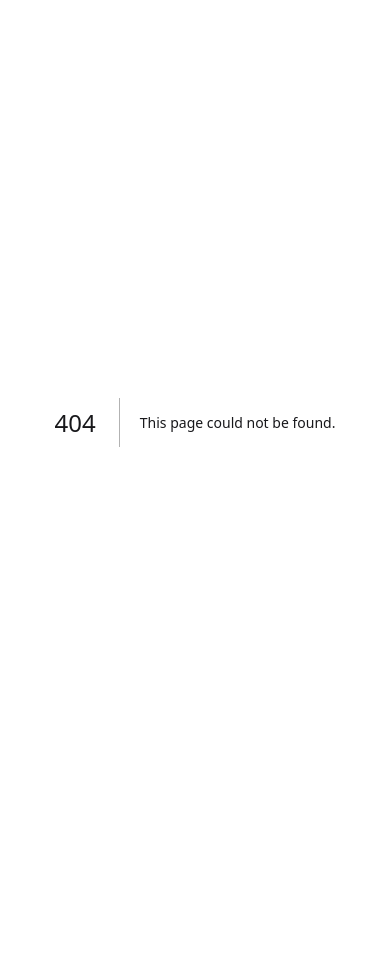
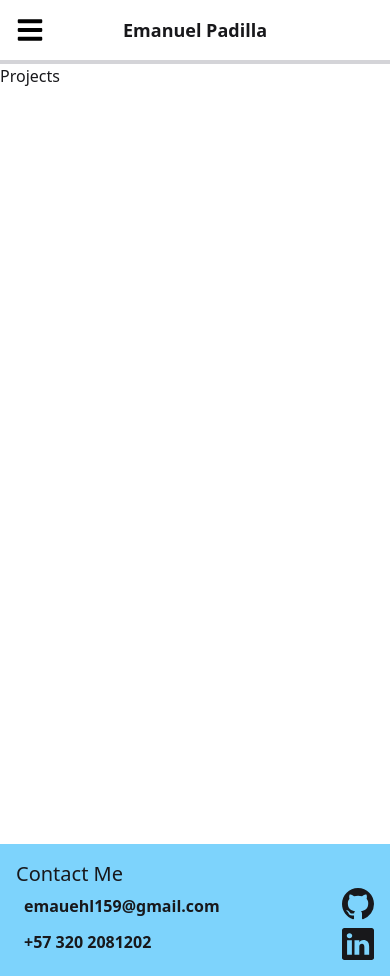
Before and after one commit to Lenoxo/EmanuelDev, a Next.js app: page /projects in a window 390 px wide. Before the commit this address had no page. Before the commit the page ends 844 px from the top, so only its background shows below. Built offline with nearby package versions, Linux system fonts and the light colour scheme.

Commit message:
Added Links to other main pages into MobileMenu. Added Footer, Header and MobileMenu components at MainLayout.

```diff
--- /dev/null
+++ b/src/components/Footer.jsx
@@ -0,0 +1,18 @@
+import { BsGithub, BsLinkedin } from "react-icons/bs";
+export default function Footer() {
+  return (
+    <footer className="h-auto w-full bg-sky-300 p-4">
+      <h3 id="contact-me" className="text-xl">Contact Me</h3>
+      <div className="flex justify-between pl-2">
+        <div className="flex flex-col justify-around font-semibold">
+          <a href="mailto:emauehl159@gmail.com">emauehl159@gmail.com</a>
+          <a href="tel:+573202081202">+57 320 2081202</a>
+        </div>
+        <div className="flex flex-col justify-between space-y-2">
+          <BsGithub className="w-8 h-auto cursor-pointer" />
+          <BsLinkedin className="w-8 h-auto cursor-pointer" />
+        </div>
+      </div>
+    </footer>
+  );
+}
--- /dev/null
+++ b/src/components/MainLayout.jsx
@@ -0,0 +1,23 @@
+import { useState } from "react";
+import Header from "@/components/Header";
+import MobileMenu from "@/components/MobileMenu";
+import Footer from "./Footer";
+
+export default function MainLayout({ children }) {
+  const [showMobileMenu, setShowMobileMenu] = useState(false);
+  return (
+    <>
+      <Header
+        setShowMobileMenu={setShowMobileMenu}
+        showMobileMenu={showMobileMenu}
+      />
+      {showMobileMenu && (
+        <MobileMenu
+          setShowMobileMenu={setShowMobileMenu}
+        />
+      )}
+      {children}
+      <Footer />
+    </>
+  );
+}
--- a/src/components/MobileMenu.jsx
+++ b/src/components/MobileMenu.jsx
@@ -2,32 +2,39 @@ import DarkModeButton from "./DarkModeButton";
 import { BiChevronRight } from "react-icons/bi";
 import Link from "next/link";
 
-export default function MobileMenu() {
+export default function MobileMenu({ setShowMobileMenu }) {
   const navHeight = {
-    height: 'calc(100vh - 3.75rem)'
+    height: "calc(100vh - 3.75rem)",
   };
+
+  function hideMobileMenu() {
+    setShowMobileMenu(false)
+  }
 
   return (
     <>
-      <nav style={navHeight} className="fixed flex flex-col w-full top-14 mt-2 p-8 bg-white items-start text-start justify-between font-semibold text-lg">
+      <nav
+        style={navHeight}
+        className="fixed flex flex-col w-full top-14 mt-2 p-8 bg-white items-start text-start justify-between font-semibold text-lg"
+      >
         <div className="flex flex-col items-center w-full h-1/3 justify-between">
-          <Link href='/' className="flex justify-between items-center w-full">
-            <p className="w-full">Home</p>
-            <BiChevronRight className="h-auto w-12 text-inherit"/>
-          </Link>
-          <Link href='/' className="flex justify-between items-center w-full">
-            <p className="w-full">Projects</p>
-            <BiChevronRight className="h-auto w-12 text-inherit"/>
-          </Link>
-          <Link href='/' className="flex justify-between items-center w-full">
-            <p className="w-full">Certifications</p>
-            <BiChevronRight className="h-auto w-12 text-inherit"/>
-          </Link>
+          <LinkItem href='/' name='Home' handleClick={hideMobileMenu}/>
+          <LinkItem href='/projects' name='Projects' handleClick={hideMobileMenu}/>
+          <LinkItem href='/certifications' name='Certifications' handleClick={hideMobileMenu}/>
         </div>
         <DarkModeButton />
-        <p>Contact Me</p>
+        <LinkItem href='#contact-me' name='Contact Me' handleClick={hideMobileMenu} />
         <p>Download CV</p>
       </nav>
     </>
   );
 }
+
+function LinkItem({ href, name, handleClick }) {
+  return (
+    <Link href={href} className="flex justify-between items-center w-full" onClick={handleClick}>
+      <p className="w-full">{name}</p>
+      <BiChevronRight className="h-auto w-12 text-inherit" />
+    </Link>
+  );
+}
--- a/src/pages/_app.js
+++ b/src/pages/_app.js
@@ -1,5 +1,13 @@
-import '@/styles/globals.css'
+import MainLayout from "@/components/MainLayout";
+import Footer from "@/components/Footer";
+import "@/styles/globals.css";
 
 export default function App({ Component, pageProps }) {
-  return <Component {...pageProps} />
+  return (
+    <>
+      <MainLayout>
+        <Component {...pageProps} />
+      </MainLayout>
+    </>
+  );
 }
--- /dev/null
+++ b/src/pages/certifications.js
@@ -0,0 +1,7 @@
+export default function name(params) {
+  return (
+    <div className="h-screen flex flex-col pt-16">
+      <h2>Certifications</h2>
+    </div>
+  );
+}
--- a/src/pages/index.js
+++ b/src/pages/index.js
@@ -1,15 +1,9 @@
-import Header from "@/components/Header";
-import MobileMenu from "@/components/MobileMenu";
 import Technologies from "@/components/Technologies";
 import TopProjects from "@/components/TopProjects";
-import { useState } from "react";
 
 export default function Home() {
-  const [showMobileMenu, setShowMobileMenu] = useState(false)
   return (
     <>
-      <Header setShowMobileMenu={setShowMobileMenu} showMobileMenu={showMobileMenu}/>
-      {showMobileMenu && <MobileMenu />}
       <h1 className="h-screen flex flex-col justify-end">
         <p className="text-xl px-4 pb-8">
           Hello, I'm Emanuel Padilla, Frontend Developer based in Soacha,
--- /dev/null
+++ b/src/pages/projects.js
@@ -0,0 +1,7 @@
+export default function name(params) {
+  return (
+    <div className="h-screen flex flex-col pt-16">
+      <h2>Projects</h2>
+    </div>
+  );
+}
```
